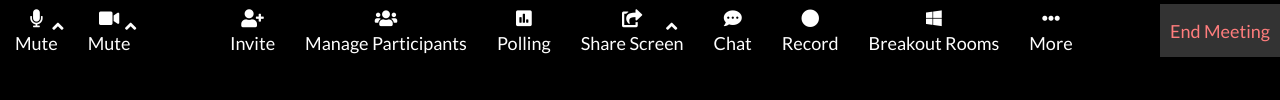
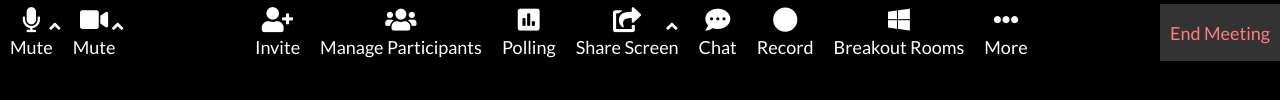
Before and after one commit to ieeah/html-css-zoom, a plain HTML site: page index.html in a window 1280 px wide. Shown: the part 248-348 px from the top of the page. Drawn offline with Linux system fonts and the light colour scheme.

```diff
--- a/css/style.css
+++ b/css/style.css
@@ -97,6 +97,7 @@ main li img {
 footer {
     display: flex;
     justify-content: space-between;
+    align-content: center;
 }
 
 li {
@@ -110,9 +111,13 @@ ul {
 .footer_menu li {
     text-align: center;
     position: relative;
-    margin-inline: 15px;
+    margin-inline: 10px;
     padding-block: 3px;
     text-transform: capitalize;
+}
+
+.footer_menu .icon {
+    font-size: 2.5rem;
 }
 
 .footer_menu li div {
@@ -121,7 +126,7 @@ ul {
 
 .arrow {
     position: absolute;
-    left: 80%;
+    left: 85%;
     top: 10px;
     font-weight: 100;
     border-radius: 4px;
--- a/index.html
+++ b/index.html
@@ -135,12 +135,12 @@
         <footer>
             <ul class="footer_menu">
                 <li class="pointer">
-                    <i class="fas fa-microphone"></i>
+                    <i class="icon fas fa-microphone"></i>
                     <div>Mute</div>
                     <i class="fas fa-angle-up arrow"></i>
                 </li>
                 <li class="pointer">
-                    <i class="fas fa-video"></i>
+                    <i class="icon fas fa-video"></i>
                     <div>Mute</div>
                     <i class="fas fa-angle-up arrow"></i>
                 </li>
@@ -148,37 +148,36 @@
 
             <ul class="footer_menu">
                 <li class="pointer">
-                    <i class=" fas fa-user-plus"></i>
+                    <i class="icon fas fa-user-plus"></i>
                     <div>invite</div>
                 </li>
                 <li class="pointer">
-                    <i class="fas fa-users"></i>
+                    <i class="icon fas fa-users"></i>
                     <div>manage participants</div>
                 </li>
                 <li class="pointer">
-                    <i class="fas fa-poll"></i>
+                    <i class="icon fas fa-poll"></i>
                     <div>polling</div>
                 </li>
                 <li class="pointer">
-                    <i class="fas fa-share-square"></i>
+                    <i class="icon fas fa-share-square"></i>
                     <div>share screen</div>
                     <i class="fas fa-angle-up arrow"></i>
                 </li>
                 <li class="pointer">
-                    <i class="fas fa-comment-dots"></i>
+                    <i class="icon fas fa-comment-dots"></i>
                     <div>chat</div>
                 </li>
                 <li class="pointer">
-                    <!-- non so perché non mi appaia l'icona -->
-                    <i class="fas fa-circle"></i>
+                    <i class="icon fas fa-circle"></i>
                     <div>record</div>
                 </li>
                 <li class="pointer">
-                    <i class="fab fa-windows"></i>
+                    <i class="icon fab fa-windows"></i>
                     <div>breakout rooms</div>
                 </li>
                 <li class="pointer">
-                    <i class="fas fa-ellipsis-h"></i>
+                    <i class="icon fas fa-ellipsis-h"></i>
                     <div>more</div>
                 </li>
             </ul>
```
